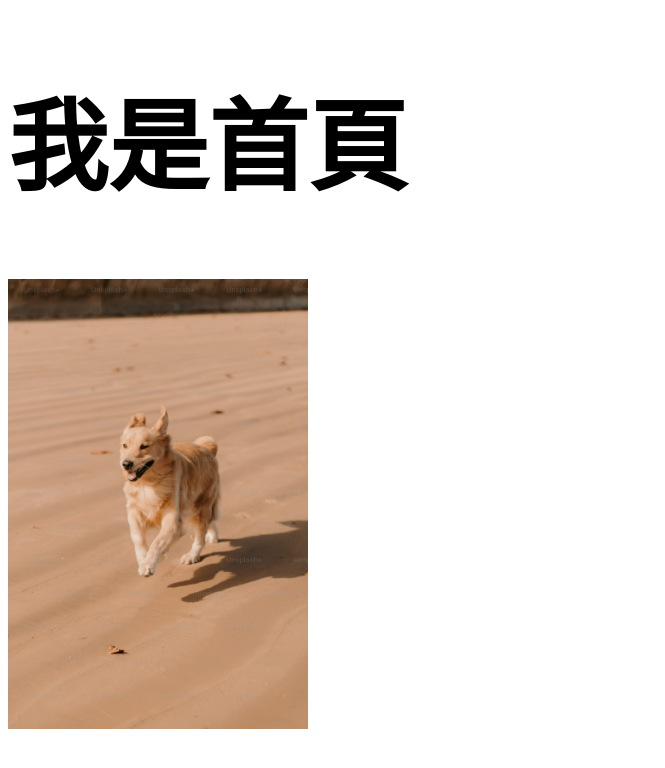
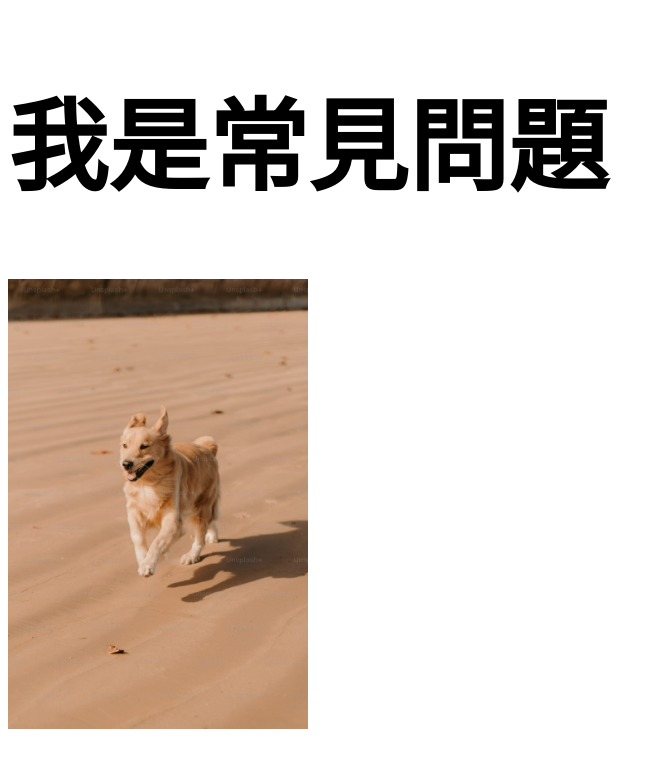
Before and after one commit to ClaudiaLi1224/web-layout-training-vite0718, a website built with Vite: page pages/faq.html in a window 1280 px wide. Shown: the whole page, without its empty margins (0-665 px from the left). Built offline with nearby package versions, Linux system fonts and the light colour scheme.

Commit message:
Update faq.html

```diff
--- a/pages/faq.html
+++ b/pages/faq.html
@@ -9,7 +9,7 @@
   <body>
     <%- include('./layout/header'); -%>
 
-    <h1 class="index-title">我是首頁</h1>
+    <h1 class="index-title">我是常見問題</h1>
     <img src="../assets/images/dog.jpg" style="width: 300px;" alt="cat">
 
     <%- include('./layout/footer'); -%>
```
